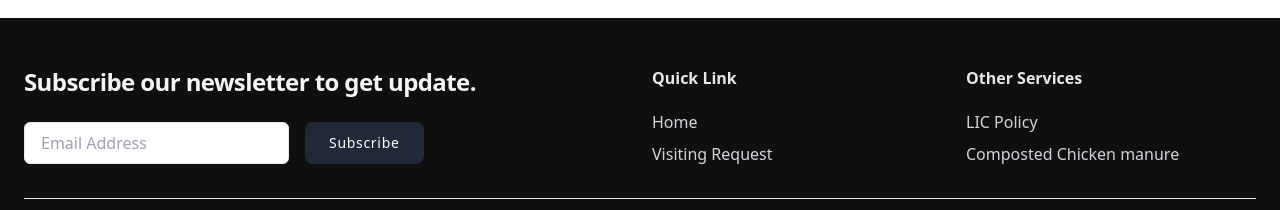
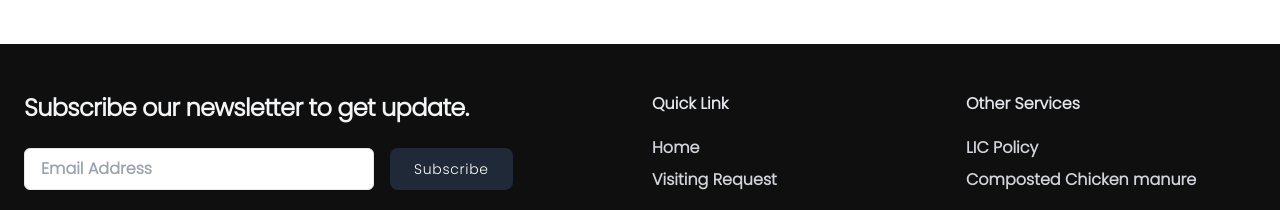
Before and after one commit to varad8/shri-swami-krupa, a React (Vite) app: page / in a window 1280 px wide. Shown: the part 1014-1224 px from the top of the page. Built offline with nearby package versions, Linux system fonts and the light colour scheme; no server answers.

Commit message:
changes to locales

```diff
--- a/public/locales/EN/translation.json
+++ b/public/locales/EN/translation.json
@@ -22,5 +22,7 @@
   "Composted Chicken manure": "Composted Chicken manure",
 
   "Visiting Request": "Visiting Request",
-  "LIC": "LIC Policy"
+  "LIC": "LIC Policy",
+  "Quick Link": "Quick Link",
+  "Other Services": "Other Services"
 }
--- a/public/locales/MR/translation.json
+++ b/public/locales/MR/translation.json
@@ -22,5 +22,7 @@
   "Composted Chicken manure": "कंपोस्ट केलेले चिकन खत",
 
   "Visiting Request": "भेट देण्याची विनंती",
-  "LIC": "एलआयसी पॉलिसी"
+  "LIC": "एलआयसी पॉलिसी",
+  "Quick Link": "त्वरित लिंक",
+  "Other Services": "इतर सेवा"
 }
--- a/src/App.css
+++ b/src/App.css
@@ -0,0 +1,7 @@
+@import url("https://fonts.googleapis.com/css2?family=Poppins:wght@300&display=swap");
+
+body {
+  font-family: "Poppins", sans-serif;
+  color: #000;
+  font-weight: bold;
+}
--- a/src/components/Footer.jsx
+++ b/src/components/Footer.jsx
@@ -88,7 +88,7 @@ const Footer = () => {
 
             <div>
               <p className="font-semibold text-gray-200 dark:text-white">
-                Quick Link
+                {t("Quick Link")}
               </p>
 
               <div className="flex flex-col items-start mt-5 space-y-2">
```
